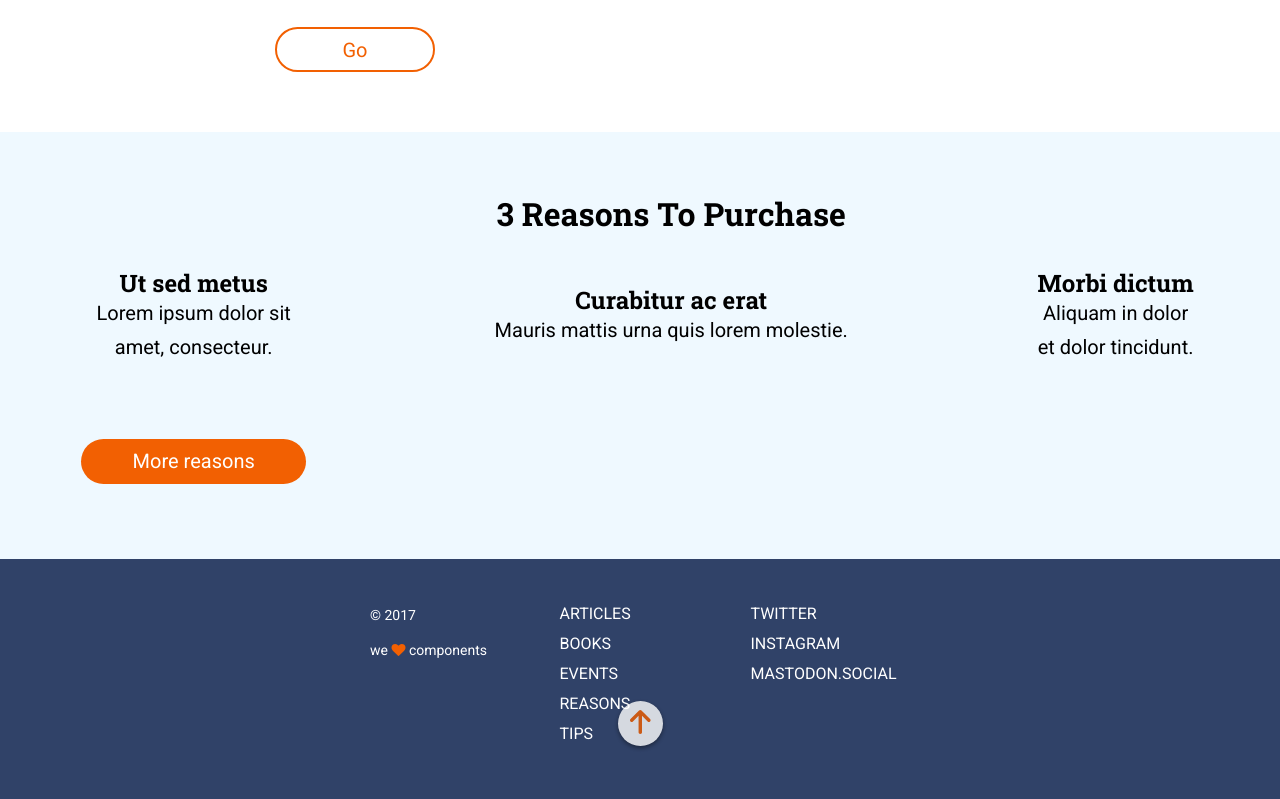
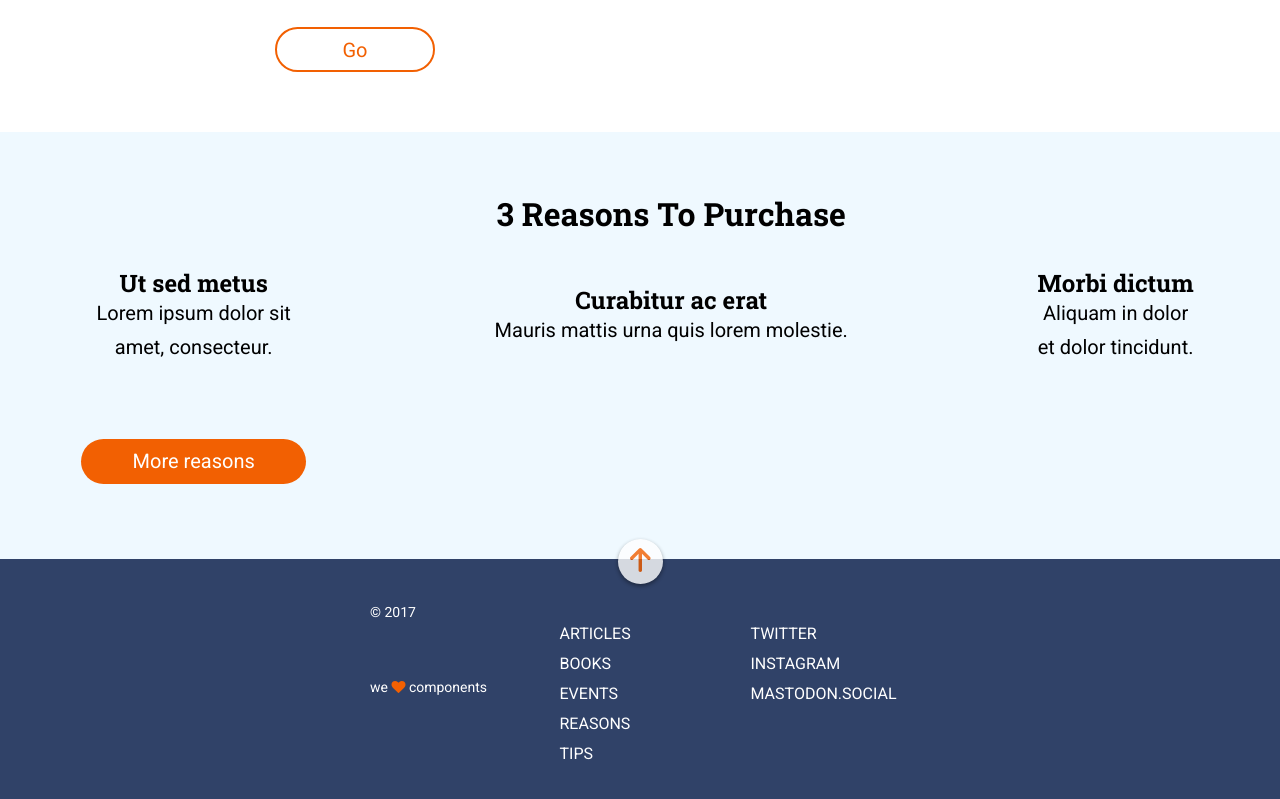
Before and after one commit to Martcacio/anonymous-proxy, a website: page public/index.html in a window 1280 px wide. Shown: the part 1058-1857 px from the top of the page. Drawn offline with nearby package versions, Linux system fonts and the light colour scheme.

Commit message:
arrow fix

```diff
--- a/src/scss/layout/_footer.scss
+++ b/src/scss/layout/_footer.scss
@@ -11,7 +11,7 @@
                     display: grid;
                     height: 240px;
                     grid-template-columns: 1fr 30px 1fr 30px 1fr;
-                    grid-template-rows: 1fr 1fr 1fr;
+                    grid-template-rows: 30px 1fr;
                     padding: 45px 39px 45px 39px;
                     text-align: left;
                 }
@@ -29,21 +29,25 @@
                     box-shadow: 0 2px 4px 0 rgba(0, 0, 0, 0.5);
                     margin: auto;
                     position: relative;
+                    transform: translate(0px, -39px);
                     animation: move 2s infinite alternate-reverse;
                     @keyframes move {
                         from {
-                            top: -39px;
+                            top: -10px;
                             opacity: 0;
                         }
                         to {
-                            top: 0px;
+                            top: 10px;
                             opacity: 1;
                         }
                     }
                     @media all and (min-width: 768px) {
                         grid-row: span 1;
-                        grid-column: 1/6;
-                        /*top: -67px;*/
+                        grid-column: 3/4;
+                        transform: translate(0px, -39px);
+                    }
+                    @media all and (min-width: 768px) {
+                        transform: translate(0px, -71px);
                     }
                 }
                 &__list1 {
```
Also changed, not shown: public/assets/css/main.css, 1 other file.
